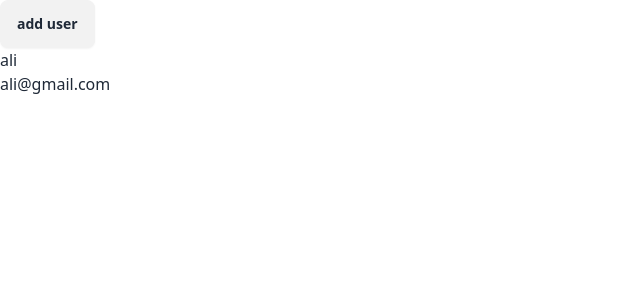
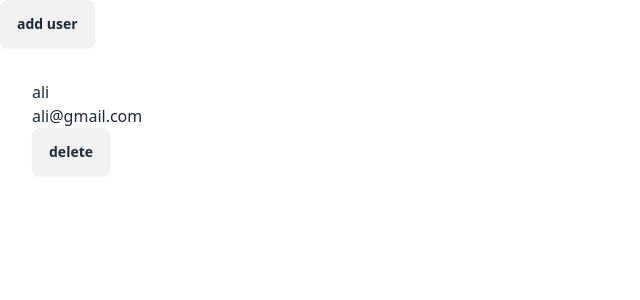
Before and after one commit to Foshati/reactfrontcast-learn, a React (Vite) app: page / in a window 1280 px wide. Both pictures are taken after a click on the button "add user". Shown: the top 300 px of the page, without its empty margins (0-640 px from the left). Built offline with nearby package versions, Linux system fonts and the light colour scheme.

Commit message:
add user list component

```diff
--- a/src/App.tsx
+++ b/src/App.tsx
@@ -1,7 +1,7 @@
 import { useState } from "react";
 import UserList from "./components/UserList";
 
-type UserPrprs = {
+export type UserPrprs = {
   username: string;
   email: string;
   id: number;
@@ -27,12 +27,7 @@ export default function App() {
       <button className="btn" onClick={handleAddUser}>
         add user
       </button>
-
-      {Users.map((user) => (
-        <div key={user.id}>
-          <UserList userName={user.username} email={user.email} />
-        </div>
-      ))}
+      <UserList Users={Users} />
     </>
   );
 }
--- /dev/null
+++ b/src/components/UserItem.tsx
@@ -0,0 +1,16 @@
+import { type PropsWithChildren } from "react";
+
+type UserListProps = PropsWithChildren<{ userName: string; email: string }>;
+
+export default function UserItem({ userName, email, children }: UserListProps) {
+  return (
+    <div>
+      <div className="m-4 p-4">
+        <p>{userName}</p>
+        <p>{email}</p>
+        <p>{children}</p>
+        <button className="btn">delete</button>
+      </div>
+    </div>
+  );
+}
--- a/src/components/UserList.tsx
+++ b/src/components/UserList.tsx
@@ -1,17 +1,20 @@
-import { type FC, type PropsWithChildren } from "react";
 
-type UserListProps = PropsWithChildren<{ userName: string; email: string }>;
+import { UserPrprs } from "../App";
+import UserItem from "./UserItem";
 
-const UserList: FC<UserListProps> = ({ userName, email, children }) => {
+
+type UserListProps ={
+    Users:  UserPrprs[]
+}
+
+export default function UserList({ Users }:UserListProps) {
   return (
     <div>
-      <div>
-        <p>{userName}</p>
-        <p>{email}</p>
-        <p>{children}</p>
-      </div>
+      {Users.map((user) => (
+        <div key={user.id}>
+          <UserItem userName={user.username} email={user.email} />
+        </div>
+      ))}
     </div>
   );
-};
-
-export default UserList;
+}
```
